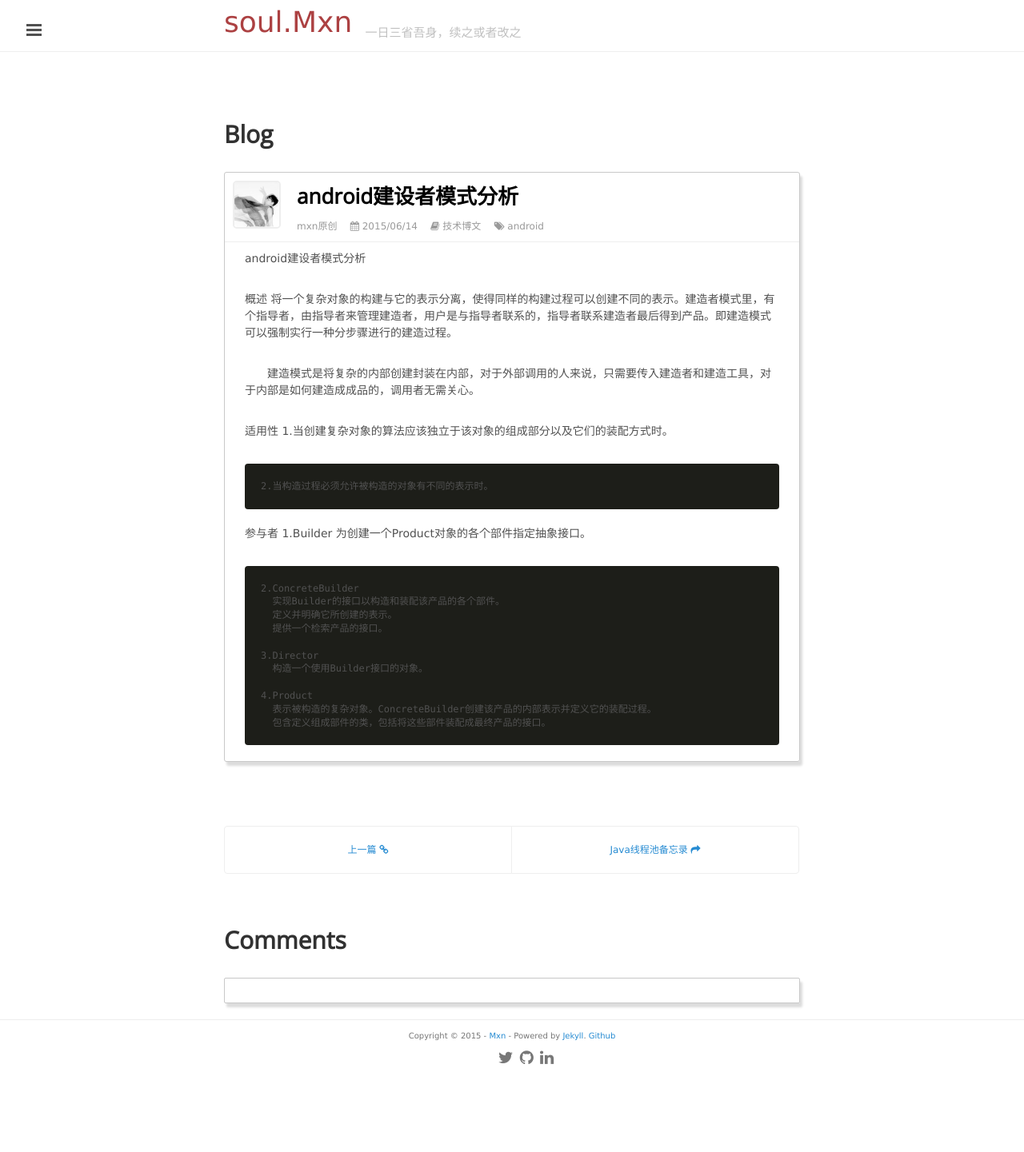
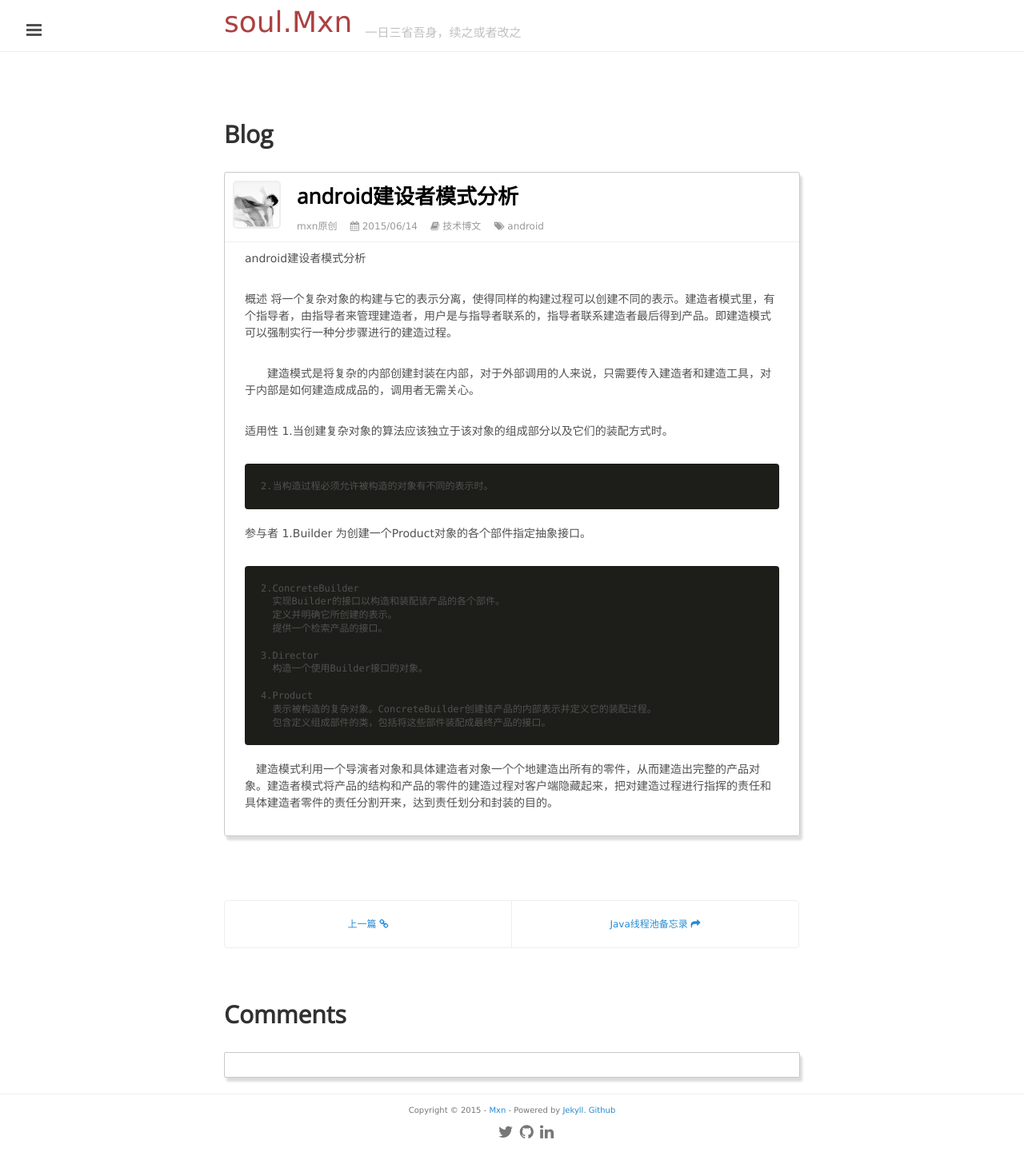
Before and after one commit to mxn21/mxn21.github.io, a Jekyll site: the page built from _posts/2015-6-14-android建设者模式分析.md, in a window 1280 px wide. Shown: the whole page at 80% size. Built offline with Jekyll 4.4.1, drawn with Linux system fonts in a browser that asks for light colours; Markdown is read by kramdown in place of the engine named in the settings; comment, search, counter and statistics services are not loaded; before the commit the page ends 1348 px from its top, so only the background shows below that.

Commit message:
Update 2015-6-14-android建设者模式分析.md

```diff
--- a/_posts/2015-6-14-android建设者模式分析.md
+++ b/_posts/2015-6-14-android建设者模式分析.md
@@ -33,3 +33,5 @@
     4.Product
       表示被构造的复杂对象。ConcreteBuilder创建该产品的内部表示并定义它的装配过程。
       包含定义组成部件的类，包括将这些部件装配成最终产品的接口。
+
+　建造模式利用一个导演者对象和具体建造者对象一个个地建造出所有的零件，从而建造出完整的产品对象。建造者模式将产品的结构和产品的零件的建造过程对客户端隐藏起来，把对建造过程进行指挥的责任和具体建造者零件的责任分割开来，达到责任划分和封装的目的。
```
